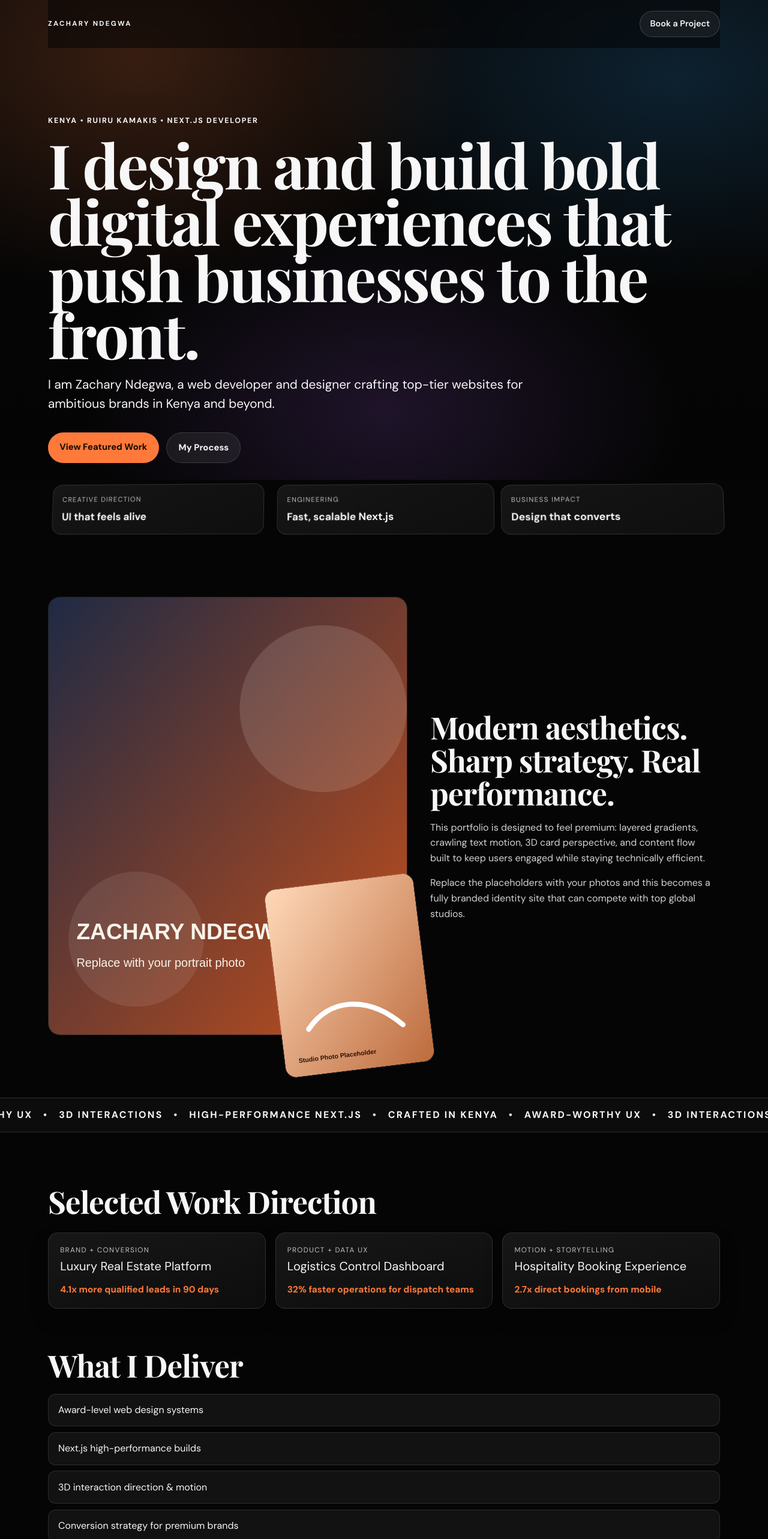
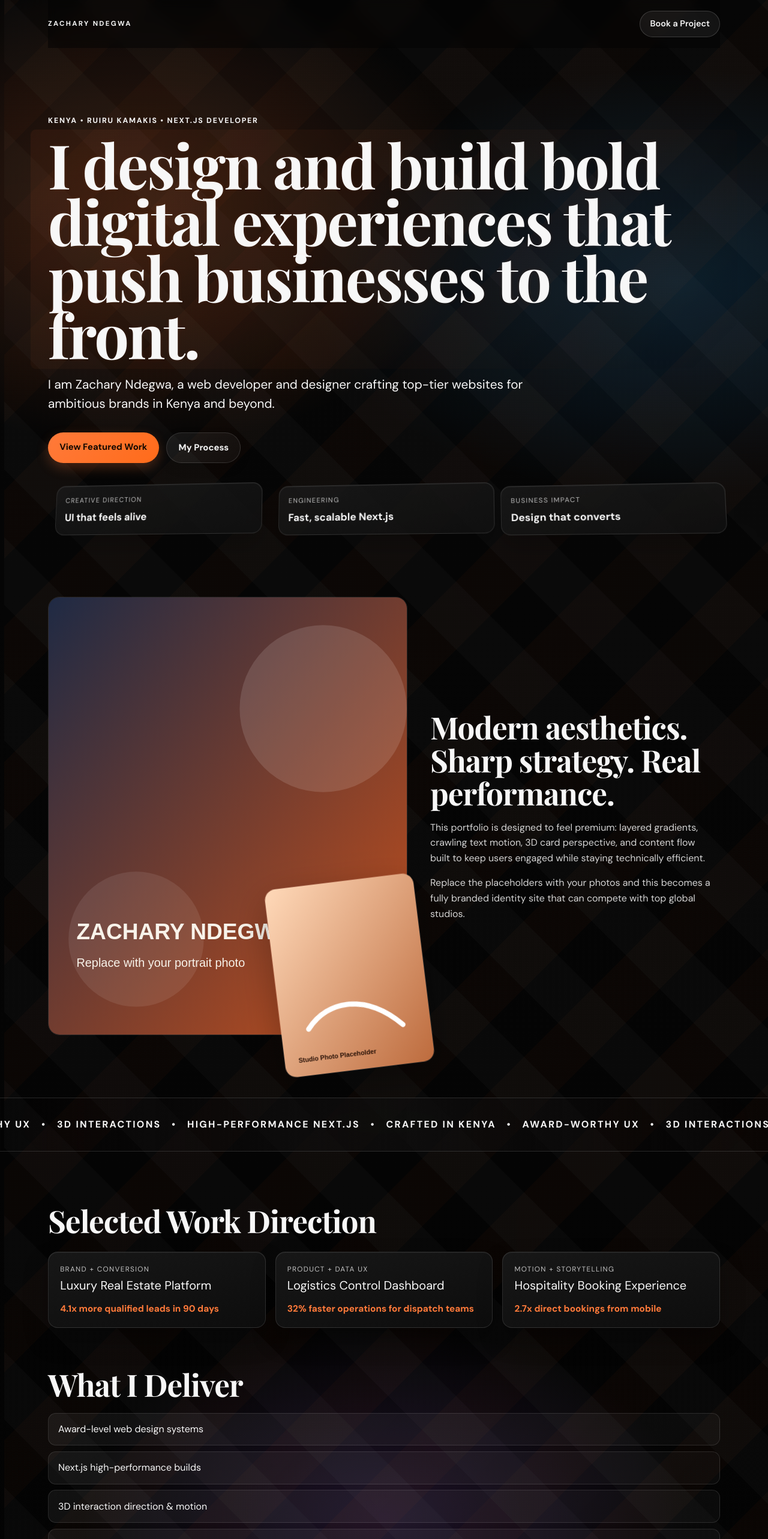
Before and after one commit to kellyworkos00-droid/potfolio, a Next.js app: page / in a window 1280 px wide. Shown: the top 2566 px of the page at 60% size. Built offline with nearby package versions, Linux system fonts and the light colour scheme.

Commit message:
Add comprehensive 3D patterns and motion effects throughout portfolio

```diff
--- a/src/app/globals.css
+++ b/src/app/globals.css
@@ -24,7 +24,9 @@ body {
   font-family: var(--font-dm), sans-serif;
   font-weight: 400;
   overflow-x: clip;
+  perspective: 1200px;
 }
+
 
 
 * {
@@ -45,7 +47,45 @@ body {
     linear-gradient(180deg, #070707, #040404);
   pointer-events: none;
   z-index: -1;
+  overflow: hidden;
 }
+
+.ambient-bg::before {
+  content: "";
+  position: absolute;
+  inset: 0;
+  background-image:
+    repeating-linear-gradient(
+      45deg,
+      transparent,
+      transparent 80px,
+      #ffffff06 80px,
+      #ffffff06 160px
+    ),
+    repeating-linear-gradient(
+      -45deg,
+      transparent,
+      transparent 80px,
+      #ff7a3a08 80px,
+      #ff7a3a08 160px
+    );
+  animation: geometricDrift 45s linear infinite;
+}
+
+.ambient-bg::after {
+  content: "";
+  position: absolute;
+  bottom: -50%;
+  left: -50%;
+  width: 200%;
+  height: 200%;
+  background:
+    radial-gradient(circle at 30% 40%, transparent 0%, #0000001a 30%),
+    radial-gradient(circle at 70% 60%, transparent 0%, #0000001a 30%);
+  animation: slowGlow 20s ease-in-out infinite;
+  filter: blur(60px);
+}
+
 
 .wrapper {
   width: min(1120px, 92vw);
@@ -77,11 +117,30 @@ body {
   font-weight: 600;
   font-size: 0.9rem;
   background: #ffffff10;
-  transition: transform 0.25s ease;
+  transition: all 0.35s cubic-bezier(0.34, 1.56, 0.64, 1);
+  position: relative;
+  overflow: hidden;
+}
+
+.nav-pill::before {
+  content: "";
+  position: absolute;
+  inset: 0;
+  background: linear-gradient(135deg, #ffffff15, transparent);
+  opacity: 0;
+  border-radius: 999px;
+  transition: opacity 0.3s ease;
 }
 
 .nav-pill:hover {
-  transform: translateY(-1px);
+  transform: translateY(-2px);
+  box-shadow: 0 12px 24px #ff7a3a1f;
+  border-color: #ff7a3a40;
+  background: linear-gradient(135deg, #ffffff18, #ffffff08);
+}
+
+.nav-pill:hover::before {
+  opacity: 1;
 }
 
 .hero {
@@ -105,7 +164,20 @@ body {
   font-size: clamp(2.4rem, 8vw, 6.4rem);
   line-height: 0.92;
   letter-spacing: -0.025em;
-  animation: rise 0.9s ease both;
+  animation: rise 0.9s ease both, textGlow 4s ease-in-out 1.2s infinite;
+  position: relative;
+}
+
+.hero h1::before {
+  content: "";
+  position: absolute;
+  inset: -4px -8px;
+  background: linear-gradient(135deg, #ff7a3a20, transparent);
+  border-radius: 8px;
+  opacity: 0;
+  animation: glowPulse 3s ease-in-out 1.2s infinite;
+  pointer-events: none;
+  z-index: -1;
 }
 
 .lead {
@@ -130,23 +202,48 @@ body {
   padding: 0.82rem 1.2rem;
   font-weight: 700;
   font-size: 0.93rem;
-  transition: transform 0.25s ease, box-shadow 0.25s ease;
+  transition: all 0.4s cubic-bezier(0.34, 1.56, 0.64, 1);
+  position: relative;
+  display: inline-block;
+  overflow: hidden;
+  transform-style: preserve-3d;
+}
+
+.btn-primary::before,
+.btn-secondary::before {
+  content: "";
+  position: absolute;
+  inset: 0;
+  background: linear-gradient(135deg, #ffffff25, transparent);
+  opacity: 0;
+  transition: opacity 0.3s ease;
 }
 
 .btn-primary {
-  background: var(--accent);
+  background: linear-gradient(135deg, var(--accent), #ff6b1a);
   color: #140900;
+  box-shadow: 0 8px 20px #ff7a3a40;
 }
 
 .btn-secondary {
-  background: #ffffff12;
+  background: linear-gradient(135deg, #ffffff12, #ffffff08);
   border: 1px solid #ffffff22;
+  box-shadow: 0 8px 20px #0000001a;
 }
 
 .btn-primary:hover,
 .btn-secondary:hover {
-  transform: translateY(-2px);
-  box-shadow: 0 8px 30px #0000005e;
+  transform: translateY(-4px) rotateZ(0deg);
+  filter: brightness(1.15);
+}
+
+.btn-primary:hover::before,
+.btn-secondary:hover::before {
+  opacity: 1;
+}
+
+.btn-primary:active {
+  transform: translateY(-1px);
 }
 
 .hero-grid-3d {
@@ -154,20 +251,37 @@ body {
   display: grid;
   grid-template-columns: repeat(3, minmax(0, 1fr));
   gap: 1rem;
-  perspective: 1000px;
+  perspective: 1200px;
 }
 
 .hero-grid-3d article {
   border: 1px solid #ffffff1e;
   border-radius: 1rem;
-  background: linear-gradient(155deg, #1a1a1ac9, #0f0f0fe3);
+  background: linear-gradient(165deg, #1a1a1ac9, #0f0f0fe3);
   padding: 1rem;
-  transform: rotateX(4deg) rotateY(-4deg);
-  transition: transform 0.3s ease;
+  transform: rotateX(6deg) rotateY(-8deg) translateZ(0px);
+  transition: all 0.45s cubic-bezier(0.34, 1.56, 0.64, 1);
+  position: relative;
+  overflow: hidden;
+  box-shadow: 0 20px 40px #0000003a, inset 0 1px 0 #ffffff12;
+}
+
+.hero-grid-3d article::before {
+  content: "";
+  position: absolute;
+  inset: 0;
+  background: radial-gradient(circle at 30% 30%, #ffffff15, transparent 70%);
+  opacity: 0;
+  transition: opacity 0.3s ease;
 }
 
 .hero-grid-3d article:hover {
-  transform: rotateX(0deg) rotateY(0deg) translateY(-4px);
+  transform: rotateX(-4deg) rotateY(4deg) translateZ(20px);
+  box-shadow: 0 40px 80px #ff7a3a25, inset 0 1px 0 #ffffff1a;
+}
+
+.hero-grid-3d article:hover::before {
+  opacity: 1;
 }
 
 .hero-grid-3d p {
@@ -193,6 +307,7 @@ body {
 
 .portrait-stack {
   position: relative;
+  animation: floatContainer 6s ease-in-out infinite;
 }
 
 .portrait-stack img {
@@ -201,6 +316,12 @@ body {
   border-radius: 1.2rem;
   border: 1px solid #ffffff1f;
   object-fit: cover;
+  transition: all 0.5s ease;
+  animation: fadeInScale 0.8s ease both;
+}
+
+.portrait-stack img:first-child {
+  animation-delay: 0.1s;
 }
 
 .portrait-stack img:last-child {
@@ -209,6 +330,16 @@ body {
   right: -5%;
   bottom: -8%;
   transform: rotate(-7deg);
+  box-shadow: 0 20px 60px #0000004a;
+  animation: fadeInScale 0.8s ease 0.2s both, floatImage 5s ease-in-out infinite 0.8s;
+}
+
+.portrait-stack:hover img:first-child {
+  transform: scale(1.02) translateZ(0);
+}
+
+.portrait-stack:hover img:last-child {
+  transform: rotate(-4deg) translateY(-8px);
 }
 
 .about-copy {
@@ -236,7 +367,19 @@ body {
   border-block: 1px solid #ffffff22;
   margin-top: 6.5rem;
   overflow: hidden;
-  background: #0f0f0fd4;
+  background: linear-gradient(90deg, #0f0f0f00, #0f0f0fd4, #0f0f0f00);
+  position: relative;
+  padding: 1rem 0;
+  animation: fadeInUp 0.8s ease both;
+}
+
+.crawl-wrap::before {
+  content: "";
+  position: absolute;
+  inset: 0;
+  background: radial-gradient(90em 10em at 50% 0%, #ff7a3a08, transparent);
+  pointer-events: none;
+  animation: glow 4s ease-in-out infinite;
 }
 
 .crawl-track {
@@ -248,6 +391,8 @@ body {
   letter-spacing: 0.14em;
   font-size: clamp(0.74rem, 2vw, 1rem);
   animation: crawl 34s linear infinite;
+  position: relative;
+  z-index: 1;
 }
 
 .work {
@@ -266,12 +411,50 @@ body {
   border-radius: 1rem;
   padding: 1.2rem;
   background: linear-gradient(165deg, #171717, #0d0d0d);
-  box-shadow: 0 16px 30px #0000004a;
-  transition: transform 0.25s ease;
+  box-shadow: 0 20px 40px #0000004a, inset 0 1px 0 #ffffff10;
+  transition: all 0.45s cubic-bezier(0.34, 1.56, 0.64, 1);
+  position: relative;
+  overflow: hidden;
+  transform: translateY(0);
+  animation: fadeInUp 0.6s ease both;
+}
+
+.project-card:nth-child(1) { animation-delay: 0.1s; }
+.project-card:nth-child(2) { animation-delay: 0.2s; }
+.project-card:nth-child(3) { animation-delay: 0.3s; }
+
+.project-card::before {
+  content: "";
+  position: absolute;
+  inset: 0;
+  background: linear-gradient(135deg, transparent 0%, #ff7a3a08 100%);
+  opacity: 0;
+  transition: opacity 0.4s ease;
+}
+
+.project-card::after {
+  content: "";
+  position: absolute;
+  inset: -1px;
+  border-radius: 1rem;
+  padding: 1px;
+  background: linear-gradient(135deg, #ff7a3a40, #2fa7ff20);
+  -webkit-mask: linear-gradient(#fff 0 0) content-box, linear-gradient(#fff 0 0);
+  mask: linear-gradient(#fff 0 0) content-box, linear-gradient(#fff 0 0);
+  -webkit-mask-composite: xor;
+  mask-composite: exclude;
+  opacity: 0;
+  transition: opacity 0.4s ease;
 }
 
 .project-card:hover {
-  transform: translateY(-4px);
+  transform: translateY(-8px) rotateY(2deg);
+  box-shadow: 0 40px 80px #ff7a3a2a, inset 0 1px 0 #ffffff1a;
+}
+
+.project-card:hover::before,
+.project-card:hover::after {
+  opacity: 1;
 }
 
 .project-card p {
@@ -308,7 +491,36 @@ body {
   border: 1px solid #ffffff1d;
   border-radius: 0.8rem;
   padding: 0.9rem 1rem;
-  background: #ffffff0e;
+  background: linear-gradient(135deg, #ffffff0f, #ffffff08);
+  transition: all 0.4s cubic-bezier(0.34, 1.56, 0.64, 1);
+  position: relative;
+  overflow: hidden;
+  animation: fadeInUp 0.6s ease both;
+}
+
+.services li:nth-child(1) { animation-delay: 0s; }
+.services li:nth-child(2) { animation-delay: 0.1s; }
+.services li:nth-child(3) { animation-delay: 0.2s; }
+.services li:nth-child(4) { animation-delay: 0.3s; }
+
+.services li::before {
+  content: "";
+  position: absolute;
+  inset: 0;
+  background: linear-gradient(135deg, #ff7a3a15, transparent);
+  opacity: 0;
+  transition: opacity 0.3s ease;
+}
+
+.services li:hover {
+  transform: translateX(4px) translateY(-2px);
+  border-color: #ff7a3a40;
+  box-shadow: 0 12px 24px #ff7a3a1f;
+  background: linear-gradient(135deg, #ffffff12, #ffffff0a);
+}
+
+.services li:hover::before {
+  opacity: 1;
 }
 
 .contact {
@@ -342,6 +554,119 @@ body {
   }
 }
 
+@keyframes fadeInUp {
+  from {
+    opacity: 0;
+    transform: translateY(24px);
+  }
+  to {
+    opacity: 1;
+    transform: translateY(0px);
+  }
+}
+
+@keyframes fadeInScale {
+  from {
+    opacity: 0;
+    transform: scale(0.92);
+  }
+  to {
+    opacity: 1;
+    transform: scale(1);
+  }
+}
+
+@keyframes floatContainer {
+  0%, 100% {
+    transform: translateY(0px);
+  }
+  50% {
+    transform: translateY(-12px);
+  }
+}
+
+@keyframes floatImage {
+  0%, 100% {
+    transform: rotate(-7deg) translateY(0px);
+  }
+  50% {
+    transform: rotate(-7deg) translateY(-8px);
+  }
+}
+
+@keyframes textGlow {
+  0%, 100% {
+    text-shadow: 0 0 0px transparent;
+  }
+  50% {
+    text-shadow: 0 0 20px #ff7a3a30;
+  }
+}
+
+@keyframes glowPulse {
+  0%, 100% {
+    opacity: 0;
+    transform: scale(0.95);
+  }
+  50% {
+    opacity: 0.6;
+    transform: scale(1.05);
+  }
+}
+
+@keyframes geometricDrift {
+  0% {
+    transform: translateX(0%) translateY(0%);
+  }
+  50% {
+    transform: translateX(2%) translateY(-1%);
+  }
+  100% {
+    transform: translateX(0%) translateY(0%);
+  }
+}
+
+@keyframes slowGlow {
+  0%, 100% {
+    opacity: 0.3;
+  }
+  50% {
+    opacity: 0.6;
+  }
+}
+
+@keyframes shimmer {
+  0% {
+    background-position: -1000px 0;
+  }
+  100% {
+    background-position: 1000px 0;
+  }
+}
+
+@keyframes rotateGradient {
+  0% {
+    background-position: 0% 50%;
+  }
+  50% {
+    background-position: 100% 50%;
+  }
+  100% {
+    background-position: 0% 50%;
+  }
+}
+
+@keyframes glow {
+  0%, 100% {
+    opacity: 0.3;
+    filter: blur(40px) brightness(1);
+  }
+  50% {
+    opacity: 0.5;
+    filter: blur(60px) brightness(1.2);
+  }
+}
+
 @media (max-width: 980px) {
   .hero-grid-3d,
   .project-grid,
```
